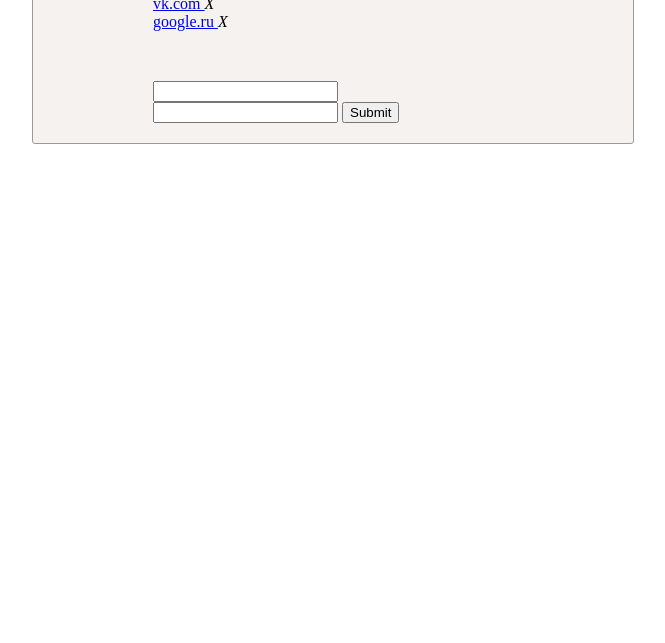
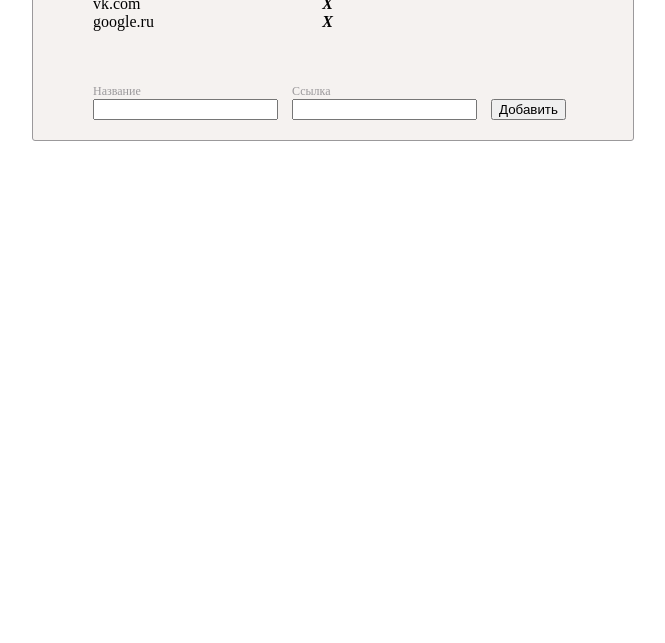
Before and after one commit to medic911/simple-js-components, a plain HTML site: page index.html in a window 1280 px wide. Shown: the part 157-800 px from the top of the page, without its empty margins (307-972 px from the left). Drawn offline with Linux system fonts and the light colour scheme.

Commit message:
some styles for components

```diff
--- a/components/form/form.css
+++ b/components/form/form.css
@@ -0,0 +1,9 @@
+.b-form-field {
+    display: inline-block;
+    margin-right: 10px;
+}
+
+.b-form-field__label {
+    font-size: 12px;
+    color: #9B999B;
+}
--- a/components/menu/menu.css
+++ b/components/menu/menu.css
@@ -7,3 +7,19 @@
     margin: 10px 0px;
     padding: 0px;
 }
+
+.b-menu-list-item {
+    pading-top: 8px;
+    width: 50%;
+}
+
+.b-menu-list-item__link,  .b-menu-list-item__link:hover {
+    text-decoration: none;
+    color: #000;
+}
+
+.b-menu-list-item .close {
+    float: right;
+    font-weight: bold;
+    cursor: pointer;
+}
--- a/index.html
+++ b/index.html
@@ -34,9 +34,15 @@
 
     <script type="text/x-tmpl" id="form">
         <form id="add-form" method="POST" >
-            <input type="text" name="anchor" required >
-            <input type="url" name="href" required >
-            <input type="submit" name="Добавить"  >
+            <div class="b-form-field" >
+                <label class="b-form-field__label" >Название</label><br>
+                <input type="text" name="anchor" required >
+            </div>
+            <div class="b-form-field" >
+                <label class="b-form-field__label" >Ссылка</label><br>
+                <input type="url" name="href" required >
+            </div>
+            <input type="submit" value="Добавить"  >
         </form>
     </script>
     <!--End templates-->
--- a/main.css
+++ b/main.css
@@ -7,7 +7,7 @@
 }
 
 .block {
-    width: 60%;
+    width: 80%;
     margin: 0 auto;
     padding: 20px 0px;
 }
```
